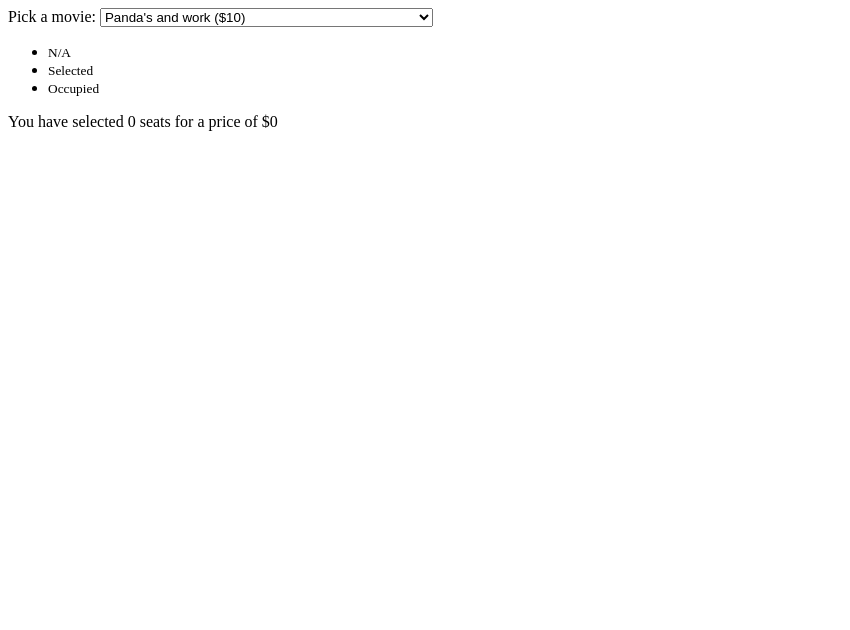
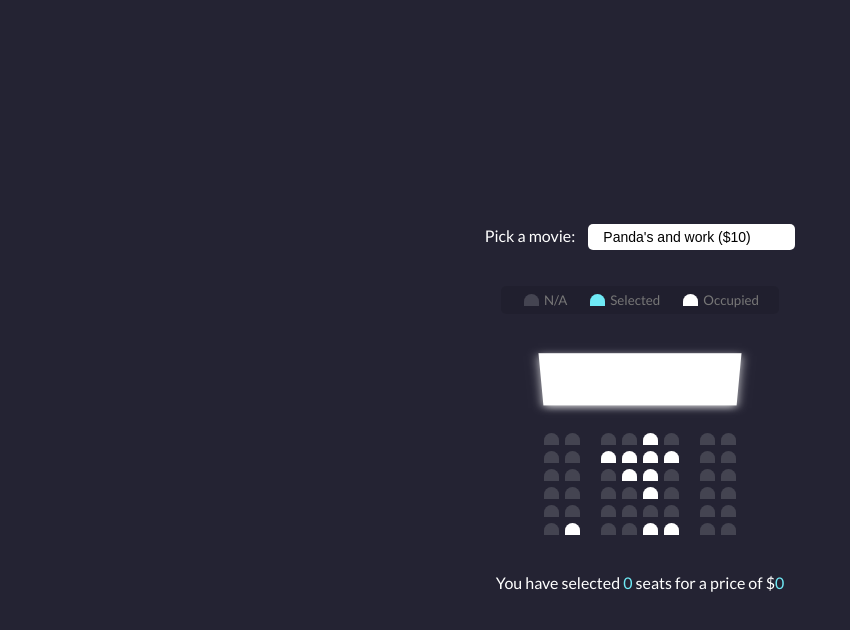
Before and after one commit to CoffeeFueledPanda/JS-Projects, a plain HTML site: page Movie Seat Booking/index.html in a window 1280 px wide. Shown: the whole page, without its empty margins (0-850 px from the left). Drawn offline with Linux system fonts and the light colour scheme.

Commit message:
Functioning state

```diff
--- a/Movie Seat Booking/index.html
+++ b/Movie Seat Booking/index.html
@@ -14,7 +14,7 @@
             <option value="10">Panda's and work ($10)</option>
             <option value="12">Panda's without coffee ($12) </option>
             <option value="15">Panda's and bicycles ($15)</option>
-            <option value="20">Dr Panda and the quest for bamboo: Extended ($20)</option>
+            <option value="20">Dr Panda: Extended ($20)</option>
         </select>
     </div>
 
@@ -88,11 +88,11 @@
         </div>
         <div class="row">
             <div class="seat"></div>
+            <div class="seat occupied"></div>
             <div class="seat"></div>
             <div class="seat"></div>
-            <div class="seat"></div>
-            <div class="seat"></div>
-            <div class="seat"></div>
+            <div class="seat occupied"></div>
+            <div class="seat occupied"></div>
             <div class="seat"></div>
             <div class="seat"></div>
         </div>
--- a/Movie Seat Booking/script.js
+++ b/Movie Seat Booking/script.js
@@ -0,0 +1,34 @@
+const container = document.querySelector('.container');
+const seats = document.querySelectorAll('.row .seat:not(.occupied)');
+const count = document.getElementById('count');
+const total = document.getElementById('total');
+const movieSelect = document.getElementById('movie');
+
+let ticketPrice = +movieSelect.value;
+
+// Update total and count
+function updateSelectedCount() {
+    const selectedSeats = document.querySelectorAll('.row .seat.selected');
+
+    const selectedSeatsCount = selectedSeats.length;
+
+    count.innerText = selectedSeatsCount;
+    total.innerText = selectedSeatsCount * ticketPrice;
+}
+
+// Movie select event
+movieSelect.addEventListener('change', e=> {
+    ticketPrice = +e.target.value;
+    updateSelectedCount();
+});
+
+// Seat click event
+container.addEventListener('click', (e) => {
+    if(e.target.classList.contains('seat') &&
+    !e.target.classList.contains('occupied'))
+    {
+        e.target.classList.toggle('selected');
+
+        updateSelectedCount();
+    }
+});
--- a/Movie Seat Booking/style.css
+++ b/Movie Seat Booking/style.css
@@ -0,0 +1,117 @@
+@import url('https://fonts.googleapis.com/css2?family=Lato&display=swap');
+
+* {
+    box-sizing: border-box;
+
+}
+
+body {
+    background-color: #242333;
+    color: white;
+    display: flex;
+    flex-direction: column;
+    align-items: center;
+    justify-content: center;
+    height: 100vh;
+    font-family: 'Lato', sans-serif;
+    margin: 0;
+}
+
+.movie-container {
+    margin: 20px 0px;
+
+}
+
+.movie-container select {
+    background-color: white;
+    border: 0;
+    border-radius: 5px;
+    font-size: 14px;
+    margin-left: 10px;
+    padding: 5px 15px 5px 15px;
+    -moz-appearance: none;
+    -webkit-appearance: none;
+    appearance: none;
+}
+
+.container {
+    perspective: 1000px;
+    margin-bottom: 30px;
+}
+
+.seat {
+    background-color: #444451;
+    height: 12px;
+    width: 15px;
+    margin: 3px;
+    border-top-left-radius: 10px;
+    border-top-right-radius: 10px;
+}
+
+.seat.selected {
+    background-color: #6feaf6;
+}
+
+.seat.occupied {
+    background-color: white;
+}
+
+.seat:nth-of-type(2) {
+    margin-right: 18px;
+}
+
+.seat:nth-last-of-type(2) {
+    margin-left: 18px;
+}
+
+.seat:not(.occupied):hover {
+    cursor: pointer;
+    transform: scale(1.2);
+}
+
+.showcase .seat:not(.occupied):hover {
+    cursor: default;
+    transform: scale(1);
+}
+
+.showcase {
+    background-color: rgba(0, 0, 0, 0.1);
+    padding: 5px 10px;
+    border-radius: 5px;
+    color: #777;
+    list-style: none;
+    display: flex;
+    justify-content: space-between;
+}
+
+.showcase li {
+    display: flex;
+    align-items: center;
+    justify-content: center;
+    margin: 0px 10px;
+}
+
+.showcase li small {
+    margin-left: 2px;
+}
+
+.row {
+    display: flex;
+}
+
+.screen {
+    background-color: white;
+    height: 70px;
+    width: 100%;
+    margin: 15px 0px;
+    transform: rotateX(-45deg);
+    box-shadow: 0px 3px 10px rgba(255, 255, 255, 0.8);
+}
+
+p.text {
+    margin: 5px 0px;
+}
+
+p.text span {
+    color: #6feaf6;
+}
```
